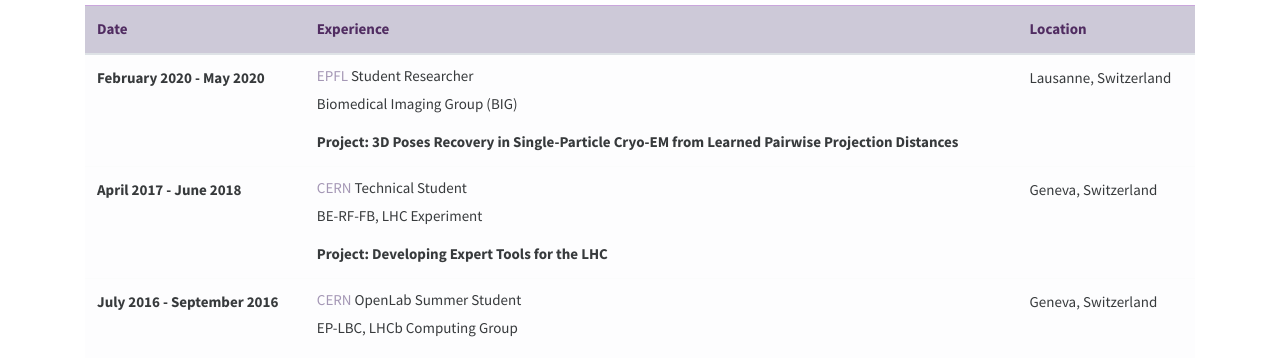
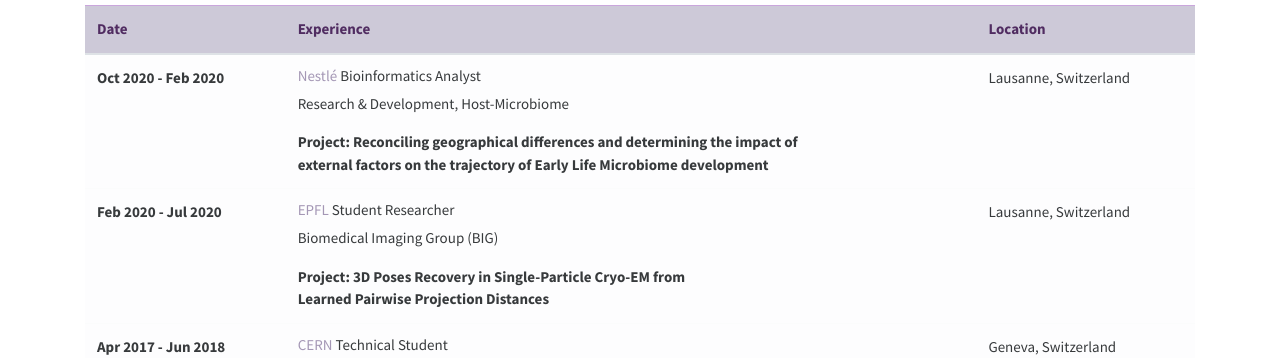
Before and after one commit to JelenaBanjac/JelenaBanjac.github.io, a plain HTML site: page index.html in a window 1280 px wide. Shown: the part 593-951 px from the top of the page. Drawn offline with nearby package versions, Linux system fonts and the light colour scheme; some icons are missing.

Commit message:
update work

```diff
--- a/index.html
+++ b/index.html
@@ -197,12 +197,26 @@
 							  <tbody>
 								<tr class="table-light">
 									<th scope="row">
-									  February 2020 - May 2020
+									  Oct 2020 - Feb 2020
+									</th>
+									<td>
+									  <h6><b><a href="https://www.nestle.com/" target="_blank">Nestlé</a> Bioinformatics Analyst</b></h6>
+									  <p>Research & Development, Host-Microbiome</p>
+									  <b>Project: Reconciling geographical differences and determining the impact of <br/>external factors on the trajectory of Early Life Microbiome development
+									</b>
+
+									</td>
+									<td>Lausanne, Switzerland</td>
+								  </tr>
+
+								<tr class="table-light">
+									<th scope="row">
+									  Feb 2020 - Jul 2020
 									</th>
 									<td>
 									  <h6><b><a href="https://www.epfl.ch/en/" target="_blank">EPFL</a> Student Researcher</b></h6>
 									  <p>Biomedical Imaging Group (BIG)</p>
-									  <b>Project: 3D Poses Recovery in Single-Particle Cryo-EM from Learned Pairwise Projection Distances
+									  <b>Project: 3D Poses Recovery in Single-Particle Cryo-EM from <br/>Learned Pairwise Projection Distances
 									</b>
 
 									</td>
@@ -211,7 +225,7 @@
 
 								<tr class="table-light">
 								  <th scope="row">
-									April 2017 - June 2018
+									Apr 2017 - Jun 2018
 								  </th>
 								  <td>
 									<h6><b><a href="https://home.cern/" target="_blank">CERN</a> Technical Student</b></h6>
@@ -224,7 +238,7 @@
 
 								<tr class="table-light">
 								  <th scope="row">
-									July 2016 - September 2016
+									Jul 2016 - Sep 2016
 								  </th>
 								  <td>
 									  <h6><b><a href="https://home.cern/" target="_blank">CERN</a> OpenLab Summer Student</b></h6>
```
Also changed, not shown: 1 other file.
